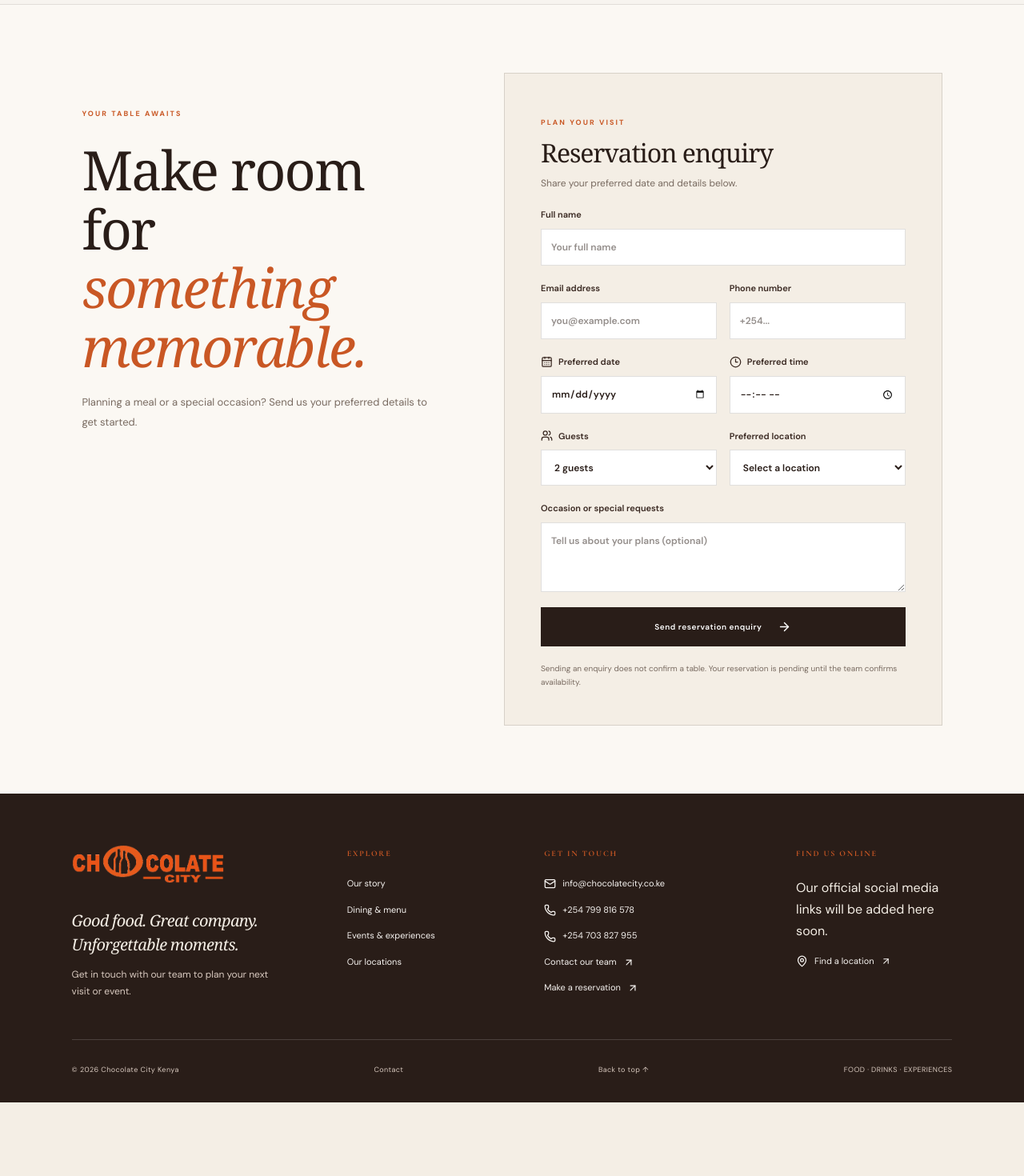
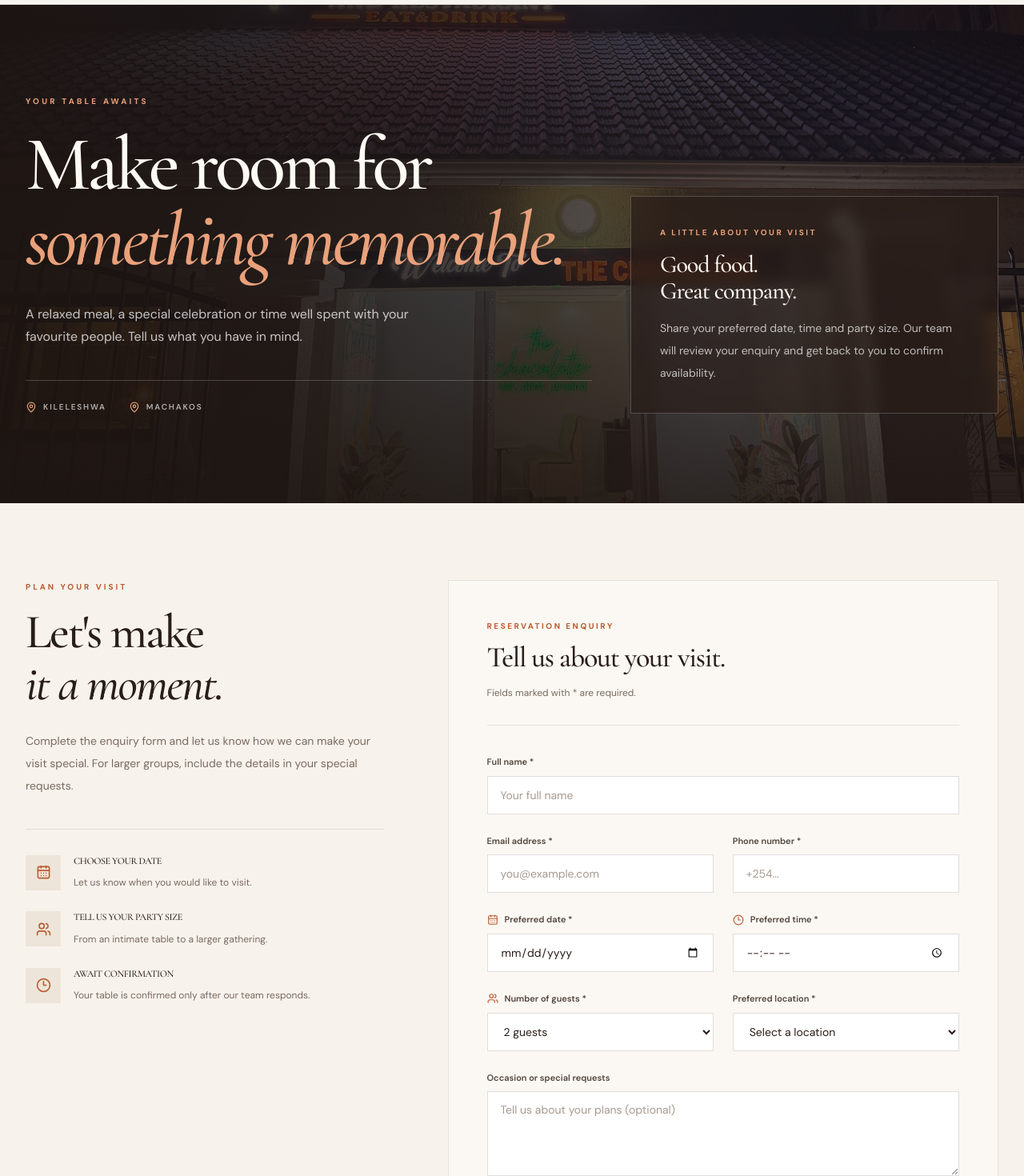
Before and after one commit to EugeneCodes254/chocolate-city, a Next.js app: page /reservations in a window 1280 px wide. Shown: the part 80-1550 px from the top of the page at 80% size. Before the commit the page ends 1458 px from the top, so only its background shows below. Built offline with nearby package versions, Linux system fonts and the light colour scheme.

Commit message:
Redesign reservations page with premium booking experience

```diff
--- a/src/app/reservations/page.tsx
+++ b/src/app/reservations/page.tsx
@@ -1,9 +1,17 @@
 "use client";
 
+import Image from "next/image";
 import { useState, type FormEvent } from "react";
 import SiteHeader from "@/components/SiteHeader";
 import SiteFooter from "@/components/SiteFooter";
-import { CalendarDays, Clock3, Users, ArrowRight } from "lucide-react";
+import {
+  CalendarDays,
+  Clock3,
+  Users,
+  ArrowRight,
+  MapPin,
+  CheckCircle2,
+} from "lucide-react";
 
 export default function ReservationsPage() {
   const [submitted, setSubmitted] = useState(false);
@@ -49,32 +57,157 @@ export default function ReservationsPage() {
   return (
     <>
       <SiteHeader />
-      <main>
-        <section className="reservation-hero">
-          <div className="reservation-heading">
-            <span className="eyebrow">YOUR TABLE AWAITS</span>
-            <h1>
+
+      <main className="bg-[#f7f2eb] text-[#291d18]">
+        {/* Reservation introduction */}
+        <section className="relative isolate overflow-hidden bg-[#291d18] px-5 py-20 text-[#fffaf4] sm:px-8 sm:py-28">
+          <Image
+            src="/images/restaurant/restaurant-photo-12.jpg"
+            alt="Chocolate City restaurant entrance"
+            fill
+            priority
+            sizes="100vw"
+            className="object-cover object-center"
+          />
+          <div className="absolute inset-0 z-0 bg-gradient-to-r from-[#1d1511]/95 via-[#1d1511]/80 to-[#1d1511]/55" />
+          <div className="absolute inset-0 z-0 bg-gradient-to-t from-[#1d1511]/70 via-transparent to-[#1d1511]/20" />
+
+          <div className="relative mx-auto grid max-w-7xl gap-12 lg:grid-cols-[1fr_0.65fr] lg:items-end">
+            <div className="max-w-3xl">
+              <p className="mb-6 text-[10px] font-bold uppercase tracking-[0.32em] text-[#e9a17b]">
+                Your table awaits
+              </p>
+
+              <h1 className="font-serif text-6xl font-normal leading-[0.98] tracking-[-0.045em] sm:text-7xl md:text-8xl">
                 Make room for
                 <br />
-              <em>something memorable.</em>
+                <em className="text-[#e9a17b]">something memorable.</em>
               </h1>
-            <p>
-              Planning a meal or a special occasion? Send us your preferred
-              details to get started.
+
+              <p className="mt-8 max-w-lg text-sm leading-7 text-white/75 sm:text-base">
+                A relaxed meal, a special celebration or time well spent with
+                your favourite people. Tell us what you have in mind.
+              </p>
+
+              <div className="mt-10 flex flex-wrap gap-x-7 gap-y-3 border-t border-white/20 pt-6 text-[10px] font-semibold uppercase tracking-[0.18em] text-white/65">
+                <span className="inline-flex items-center gap-2">
+                  <MapPin size={14} className="text-[#e9a17b]" />
+                  Kileleshwa
+                </span>
+                <span className="inline-flex items-center gap-2">
+                  <MapPin size={14} className="text-[#e9a17b]" />
+                  Machakos
+                </span>
+              </div>
+            </div>
+
+            <div className="border border-white/20 bg-[#291d18]/65 p-7 backdrop-blur-sm sm:p-9">
+              <p className="text-[10px] font-bold uppercase tracking-[0.25em] text-[#e9a17b]">
+                A little about your visit
+              </p>
+              <h2 className="mt-4 font-serif text-3xl leading-tight">
+                Good food.
+                <br />
+                Great company.
+              </h2>
+              <p className="mt-4 text-sm leading-7 text-white/70">
+                Share your preferred date, time and party size. Our team will
+                review your enquiry and get back to you to confirm availability.
               </p>
             </div>
+          </div>
+        </section>
 
-          <form className="reservation-form" onSubmit={handleSubmit}>
+        {/* Form */}
+        <section className="mx-auto grid max-w-7xl gap-12 px-5 py-16 sm:px-8 sm:py-24 lg:grid-cols-[0.65fr_1fr] lg:gap-20">
+          <div className="lg:sticky lg:top-28 lg:self-start">
+            <p className="mb-4 text-[10px] font-bold uppercase tracking-[0.3em] text-[#b95b32]">
+              Plan your visit
+            </p>
+
+            <h2 className="font-serif text-5xl font-normal leading-tight tracking-[-0.04em] sm:text-6xl">
+              Let's make
+              <br />
+              <em>it a moment.</em>
+            </h2>
+
+            <p className="mt-6 max-w-md text-sm leading-7 text-[#796b61]">
+              Complete the enquiry form and let us know how we can make your
+              visit special. For larger groups, include the details in your
+              special requests.
+            </p>
+
+            <div className="mt-10 space-y-6 border-t border-[#291d18]/10 pt-8">
+              <div className="flex gap-4">
+                <div className="flex size-11 shrink-0 items-center justify-center bg-[#eee5da] text-[#b95b32]">
+                  <CalendarDays size={19} />
+                </div>
+                <div>
+                  <h3 className="text-xs font-bold uppercase tracking-[0.12em]">
+                    Choose your date
+                  </h3>
+                  <p className="mt-2 text-xs leading-6 text-[#796b61]">
+                    Let us know when you would like to visit.
+                  </p>
+                </div>
+              </div>
+
+              <div className="flex gap-4">
+                <div className="flex size-11 shrink-0 items-center justify-center bg-[#eee5da] text-[#b95b32]">
+                  <Users size={19} />
+                </div>
+                <div>
+                  <h3 className="text-xs font-bold uppercase tracking-[0.12em]">
+                    Tell us your party size
+                  </h3>
+                  <p className="mt-2 text-xs leading-6 text-[#796b61]">
+                    From an intimate table to a larger gathering.
+                  </p>
+                </div>
+              </div>
+
+              <div className="flex gap-4">
+                <div className="flex size-11 shrink-0 items-center justify-center bg-[#eee5da] text-[#b95b32]">
+                  <Clock3 size={19} />
+                </div>
+                <div>
+                  <h3 className="text-xs font-bold uppercase tracking-[0.12em]">
+                    Await confirmation
+                  </h3>
+                  <p className="mt-2 text-xs leading-6 text-[#796b61]">
+                    Your table is confirmed only after our team responds.
+                  </p>
+                </div>
+              </div>
+            </div>
+          </div>
+
+          <form
+            onSubmit={handleSubmit}
+            className="border border-[#291d18]/10 bg-[#fbf8f3] p-6 sm:p-10 lg:p-12"
+          >
             {submitted ? (
-              <div className="reservation-success" role="status">
-                <span className="eyebrow">DETAILS CAPTURED</span>
-                <h2>Thank you for your interest.</h2>
-                <p>
+              <div
+                className="flex min-h-[420px] flex-col justify-center"
+                role="status"
+              >
+                <CheckCircle2
+                  size={42}
+                  strokeWidth={1.3}
+                  className="text-[#b95b32]"
+                />
+                <p className="mt-8 text-[10px] font-bold uppercase tracking-[0.28em] text-[#b95b32]">
+                  Details received
+                </p>
+                <h2 className="mt-4 font-serif text-4xl leading-tight sm:text-5xl">
+                  Thank you for your interest.
+                </h2>
+                <p className="mt-5 max-w-lg text-sm leading-7 text-[#796b61]">
                   Your enquiry has been saved. Our team will need to confirm
                   availability before your reservation is confirmed.
                 </p>
                 <button
-                  className="button button-dark"
+                  className="mt-9 inline-flex w-fit items-center gap-3 bg-[#291d18] px-7 py-4 text-[10px] font-bold uppercase tracking-[0.15em] text-white transition hover:bg-[#b95b32]"
                   type="button"
                   onClick={() => setSubmitted(false)}
                 >
@@ -83,71 +216,103 @@ export default function ReservationsPage() {
               </div>
             ) : (
               <>
-                <div className="reservation-form-heading">
-                  <span className="eyebrow">PLAN YOUR VISIT</span>
-                  <h2>Reservation enquiry</h2>
-                  <p>Share your preferred date and details below.</p>
+                <div className="mb-9 border-b border-[#291d18]/10 pb-7">
+                  <p className="text-[10px] font-bold uppercase tracking-[0.25em] text-[#b95b32]">
+                    Reservation enquiry
+                  </p>
+                  <h2 className="mt-3 font-serif text-4xl font-normal">
+                    Tell us about your visit.
+                  </h2>
+                  <p className="mt-3 text-xs leading-6 text-[#796b61]">
+                    Fields marked with * are required.
+                  </p>
                 </div>
 
-                <label>
-                  Full name
+                <div className="space-y-6">
+                  <label className="block">
+                    <span className="mb-2 block text-[11px] font-semibold text-[#51443c]">
+                      Full name *
+                    </span>
                     <input
                       name="name"
                       autoComplete="name"
                       placeholder="Your full name"
                       required
+                      className="min-h-12 w-full border border-[#291d18]/15 bg-white px-4 py-3 text-sm text-[#291d18] outline-none transition placeholder:text-[#a79a90] focus:border-[#b95b32]"
                     />
                   </label>
 
-                <div className="reservation-field-grid">
-                  <label>
-                    Email address
+                  <div className="grid gap-6 sm:grid-cols-2">
+                    <label className="block min-w-0">
+                      <span className="mb-2 block text-[11px] font-semibold text-[#51443c]">
+                        Email address *
+                      </span>
                       <input
                         name="email"
                         type="email"
                         autoComplete="email"
                         placeholder="you@example.com"
                         required
+                        className="min-h-12 w-full border border-[#291d18]/15 bg-white px-4 py-3 text-sm text-[#291d18] outline-none transition placeholder:text-[#a79a90] focus:border-[#b95b32]"
                       />
                     </label>
-                  <label>
-                    Phone number
+
+                    <label className="block min-w-0">
+                      <span className="mb-2 block text-[11px] font-semibold text-[#51443c]">
+                        Phone number *
+                      </span>
                       <input
                         name="phone"
                         type="tel"
                         autoComplete="tel"
                         placeholder="+254..."
                         required
+                        className="min-h-12 w-full border border-[#291d18]/15 bg-white px-4 py-3 text-sm text-[#291d18] outline-none transition placeholder:text-[#a79a90] focus:border-[#b95b32]"
                       />
                     </label>
                   </div>
 
-                <div className="reservation-field-grid">
-                  <label>
-                    <span className="field-label">
-                      <CalendarDays size={15} /> Preferred date
+                  <div className="grid gap-6 sm:grid-cols-2">
+                    <label className="block min-w-0">
+                      <span className="mb-2 flex items-center gap-2 text-[11px] font-semibold text-[#51443c]">
+                        <CalendarDays size={14} className="text-[#b95b32]" />
+                        Preferred date *
                       </span>
                       <input
                         name="date"
                         type="date"
                         min={new Date().toLocaleDateString("en-CA")}
                         required
+                        className="min-h-12 w-full border border-[#291d18]/15 bg-white px-4 py-3 text-sm text-[#291d18] outline-none transition focus:border-[#b95b32]"
                       />
                     </label>
-                  <label>
-                    <span className="field-label">
-                      <Clock3 size={15} /> Preferred time
+
+                    <label className="block min-w-0">
+                      <span className="mb-2 flex items-center gap-2 text-[11px] font-semibold text-[#51443c]">
+                        <Clock3 size={14} className="text-[#b95b32]" />
+                        Preferred time *
                       </span>
-                    <input name="time" type="time" required />
+                      <input
+                        name="time"
+                        type="time"
+                        required
+                        className="min-h-12 w-full border border-[#291d18]/15 bg-white px-4 py-3 text-sm text-[#291d18] outline-none transition focus:border-[#b95b32]"
+                      />
                     </label>
                   </div>
 
-                <div className="reservation-field-grid">
-                  <label>
-                    <span className="field-label">
-                      <Users size={15} /> Guests
+                  <div className="grid gap-6 sm:grid-cols-2">
+                    <label className="block min-w-0">
+                      <span className="mb-2 flex items-center gap-2 text-[11px] font-semibold text-[#51443c]">
+                        <Users size={14} className="text-[#b95b32]" />
+                        Number of guests *
                       </span>
-                    <select name="guests" defaultValue="2" required>
+                      <select
+                        name="guests"
+                        defaultValue="2"
+                        required
+                        className="min-h-12 w-full border border-[#291d18]/15 bg-white px-4 py-3 text-sm text-[#291d18] outline-none transition focus:border-[#b95b32]"
+                      >
                         {Array.from({ length: 20 }, (_, i) => i + 1).map(
                           (n) => (
                             <option key={n} value={n}>
@@ -158,9 +323,17 @@ export default function ReservationsPage() {
                         <option value="21+">More than 20 guests</option>
                       </select>
                     </label>
-                  <label>
-                    Preferred location
-                    <select name="location" defaultValue="" required>
+
+                    <label className="block min-w-0">
+                      <span className="mb-2 block text-[11px] font-semibold text-[#51443c]">
+                        Preferred location *
+                      </span>
+                      <select
+                        name="location"
+                        defaultValue=""
+                        required
+                        className="min-h-12 w-full border border-[#291d18]/15 bg-white px-4 py-3 text-sm text-[#291d18] outline-none transition focus:border-[#b95b32]"
+                      >
                         <option value="" disabled>
                           Select a location
                         </option>
@@ -171,30 +344,38 @@ export default function ReservationsPage() {
                     </label>
                   </div>
 
-                <label>
+                  <label className="block">
+                    <span className="mb-2 block text-[11px] font-semibold text-[#51443c]">
                       Occasion or special requests
+                    </span>
                     <textarea
                       name="notes"
-                    rows={3}
+                      rows={4}
                       placeholder="Tell us about your plans (optional)"
+                      className="w-full resize-y border border-[#291d18]/15 bg-white px-4 py-3 text-sm text-[#291d18] outline-none transition placeholder:text-[#a79a90] focus:border-[#b95b32]"
                     />
                   </label>
+                </div>
 
                 {errorMessage && (
-                  <p className="reservation-disclaimer" role="alert">
+                  <p
+                    className="mt-6 border border-red-200 bg-red-50 p-4 text-xs leading-6 text-red-700"
+                    role="alert"
+                  >
                     {errorMessage}
                   </p>
                 )}
 
                 <button
-                  className="button button-dark reservation-submit"
+                  className="mt-8 inline-flex min-h-14 w-full items-center justify-center gap-3 bg-[#291d18] px-6 py-4 text-[11px] font-bold uppercase tracking-[0.18em] text-white transition hover:bg-[#b95b32] disabled:cursor-not-allowed disabled:opacity-60"
                   type="submit"
                   disabled={submitting}
                 >
                   {submitting ? "Sending enquiry..." : "Send reservation enquiry"}
                   {!submitting && <ArrowRight size={17} />}
                 </button>
-                <p className="reservation-disclaimer">
+
+                <p className="mt-5 text-[10px] leading-6 text-[#796b61]">
                   Sending an enquiry does not confirm a table. Your reservation
                   is pending until the team confirms availability.
                 </p>
@@ -203,6 +384,7 @@ export default function ReservationsPage() {
           </form>
         </section>
       </main>
+
       <SiteFooter />
     </>
   );
```
Lines whose indentation alone changed are shown as unchanged.
